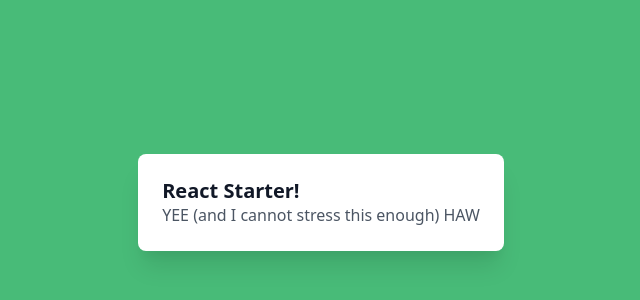
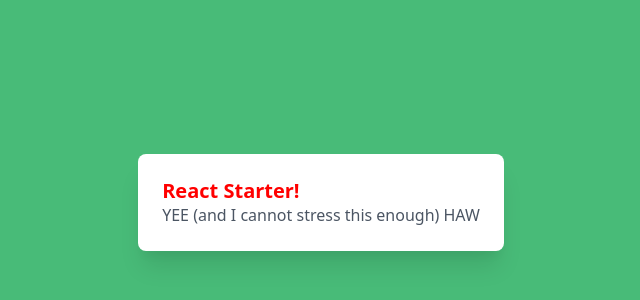
Before and after one commit to zachbryant/react-starter, a React (Vite) app: page / in a window 1280 px wide. Shown: the part 198-498 px from the top of the page, without its empty margins (319-959 px from the left). Built offline with nearby package versions, Linux system fonts and the light colour scheme.

Commit message:
scaffolding

```diff
--- a/src/assets/styles/base.scss
+++ b/src/assets/styles/base.scss
@@ -1,3 +1,7 @@
+@import 'tailwindcss/base';
+@import 'tailwindcss/components';
+@import 'tailwindcss/utilities';
+
 /* purgecss start ignore */
 @layer base {
 	/* TODO add base styles */
--- a/src/assets/styles/index.scss
+++ b/src/assets/styles/index.scss
@@ -1 +1,5 @@
 @use './base.scss';
+
+h4 {
+	color: red !important;
+}
```
